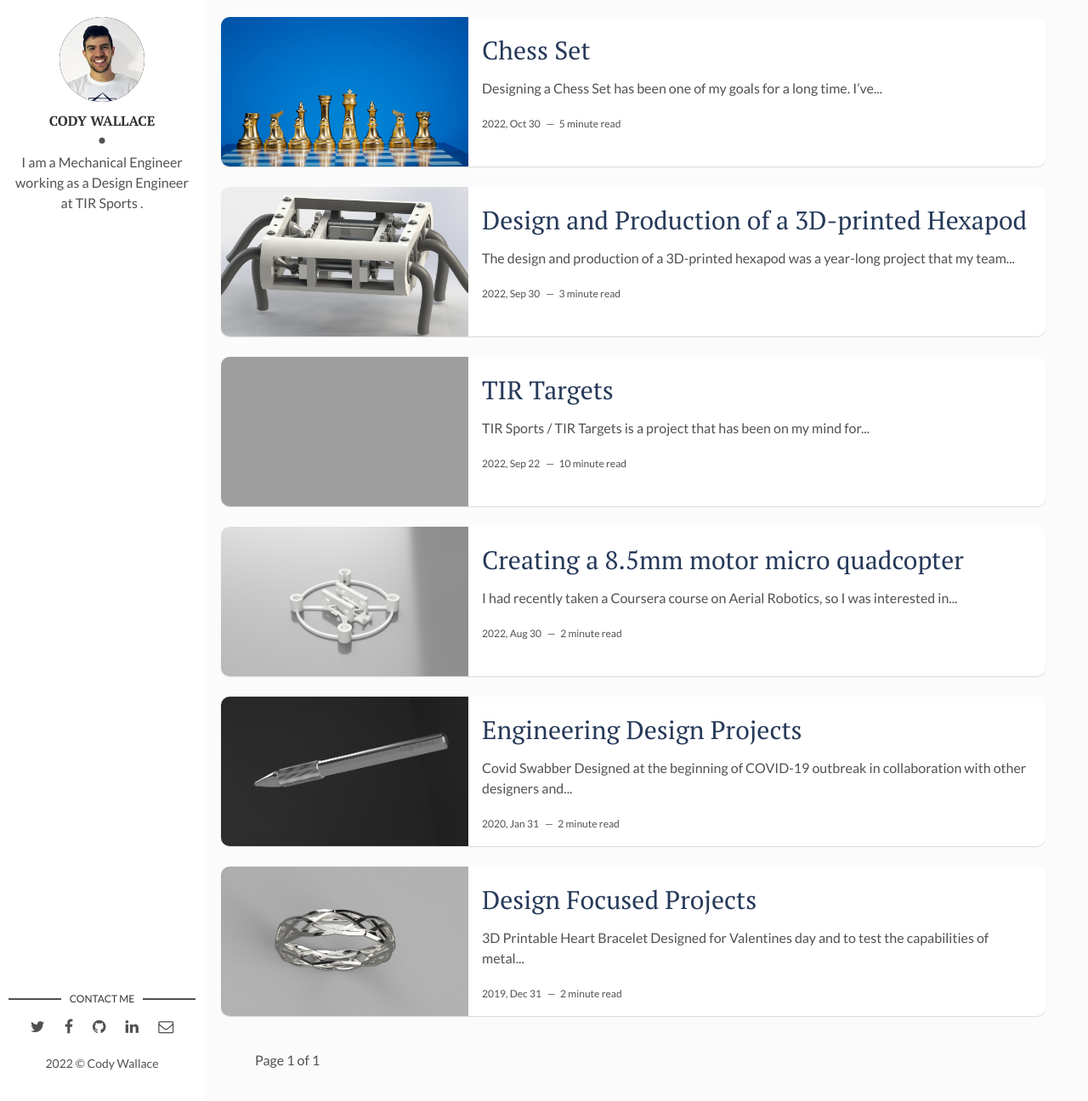
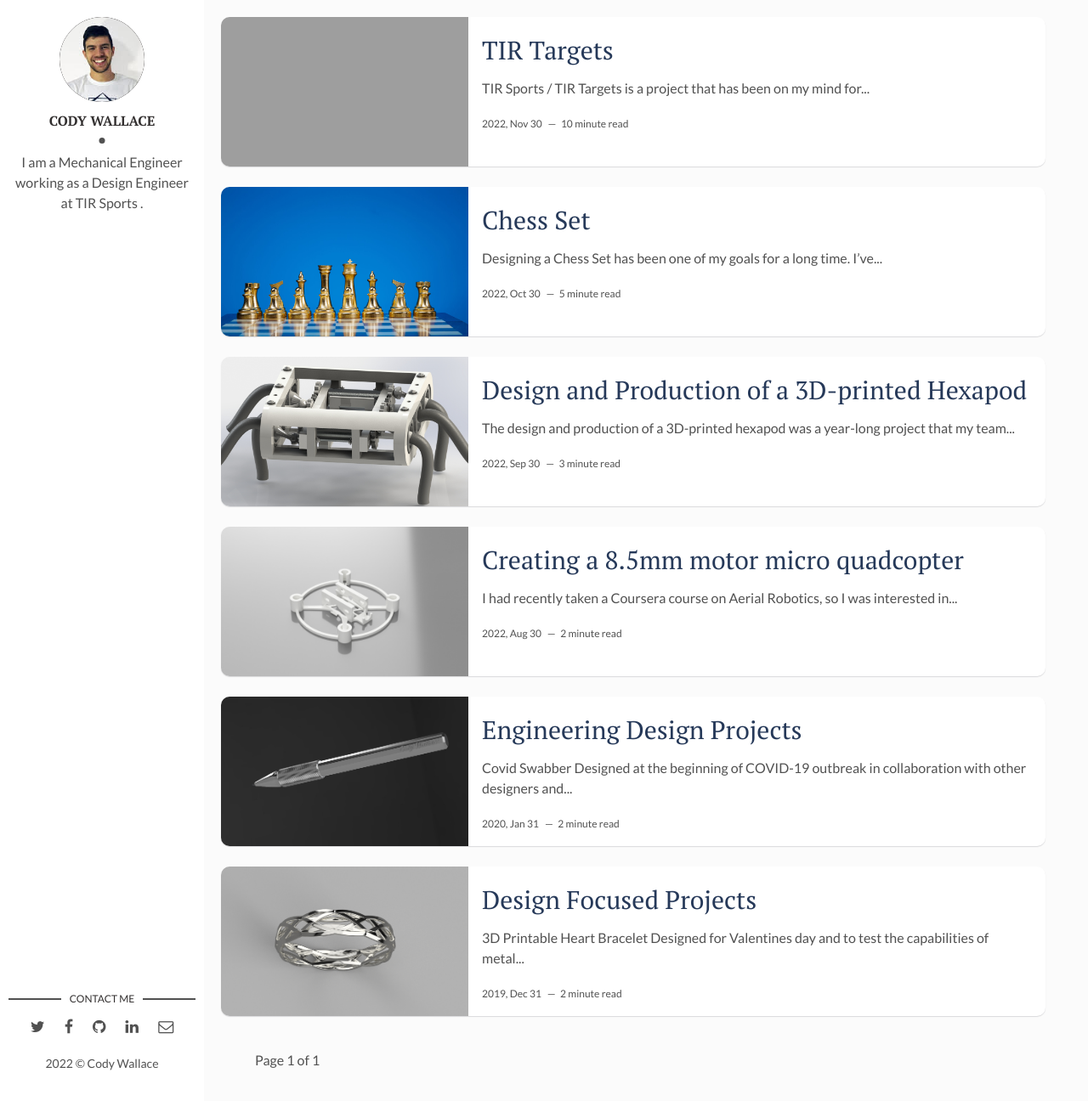
Before and after one commit to CodyWallace245/Portfolio, a Jekyll site: the page built from index.html, in a window 1280 px wide and 1296 px high. Shown: the whole window at 85% size. Built offline with Jekyll 4.4.1, drawn with Linux system fonts in a browser that asks for light colours; the list of posts is cut into pages by our own code; grey boxes are pictures that could not be loaded.

Commit message:
Update and rename 2022-9-22-TIR-Targets.markdown to 2022-11-30-TIR-Targets.markdown

```diff
--- a/_posts/2022-9-22-TIR-Targets.markdown
+++ b/_posts/2022-11-30-TIR-Targets.markdown
@@ -1,7 +1,7 @@
 ---
 layout: post
 title: "TIR Targets"
-date: 2022-9-22 20:45:00
+date: 2022-11-30 20:45:00
 description: A New way to practice your shot!
 img: IMG_1515.jpg
 tags: [Sports,Design,3D-Printing,Engineering]
```
